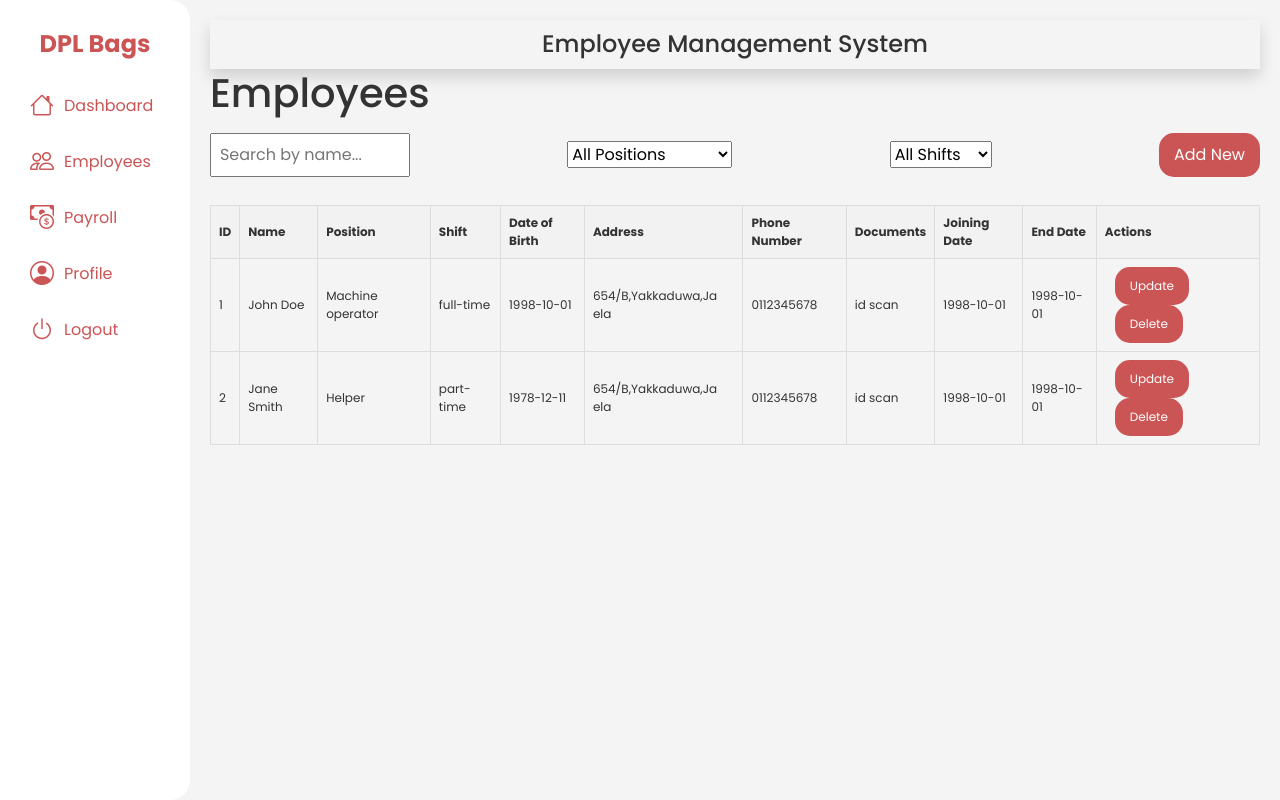
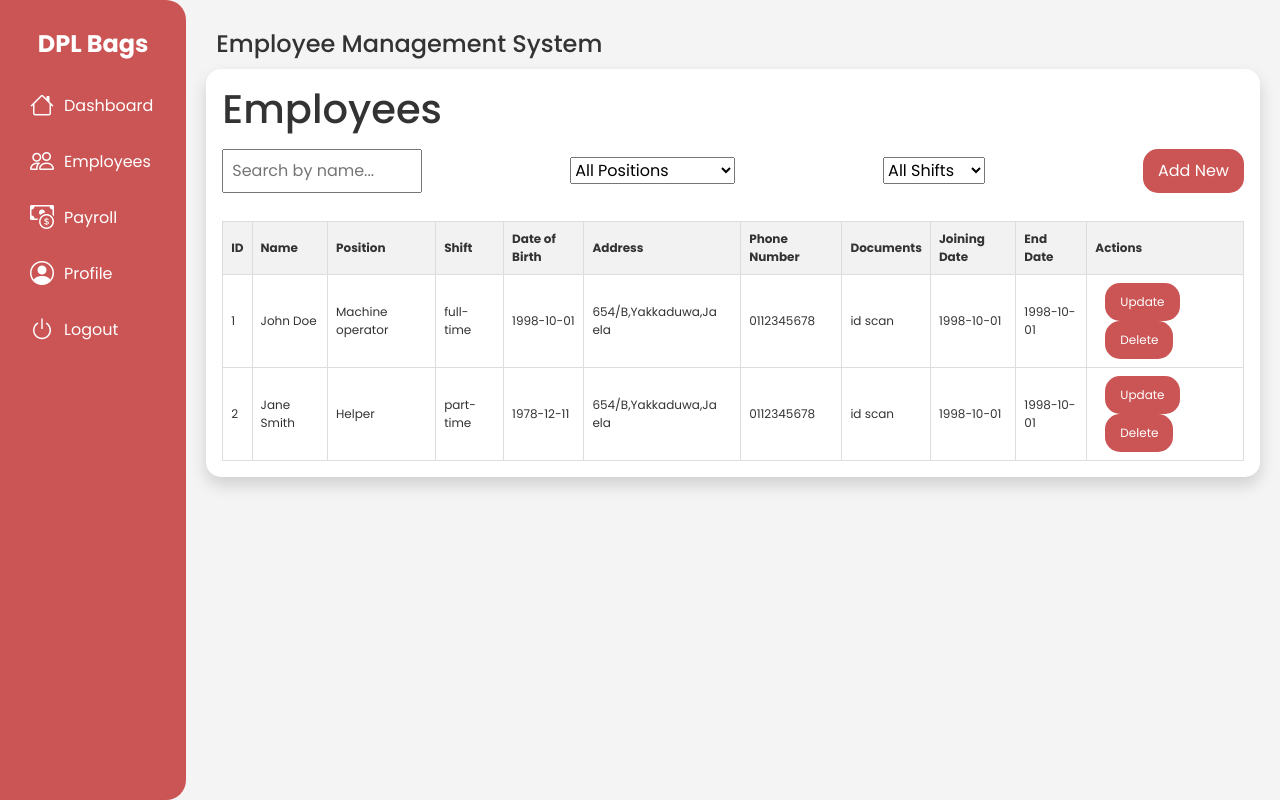
Before and after one commit to Dushani-Ranasinghe/payroll-system, a React (Create React App) app in the folder client/: page /dashboard/employees in a window 1280 px wide. Built offline with nearby package versions, Linux system fonts and the light colour scheme.

Commit message:
Changed colors

```diff
--- a/client/src/pages/Employees.js
+++ b/client/src/pages/Employees.js
@@ -35,7 +35,7 @@ const Employees = () => {
   });
 
   return (
-    <div>
+    <div className="employee-container">
       <h1>Employees</h1>
       <div className="navbar">
         <input
--- a/client/src/styles/Dashboard.css
+++ b/client/src/styles/Dashboard.css
@@ -9,8 +9,8 @@
 
 .dashboard-sidebar {
     width: 200px;
-    background-color: white;
-    color: #cb5454;
+    background-color: #cb5454;
+    color:white ;
     min-height: 100vh;
     padding: 10px 20px;
     display: flex;
@@ -22,7 +22,7 @@
 .dashboard-header {
     margin: 1rem auto;
     font-weight: bold;
-    color: #cb5454;
+    color: white;
     font-size: 1.5rem;
     text-decoration: none !important;
 }
@@ -38,7 +38,7 @@
 }
 
 .dashboard-nav-link {
-    color: #cb5454;
+    color: white;
     text-decoration: none;
     display: flex;
     align-items: center;
@@ -47,8 +47,8 @@
 }
 
 .dashboard-nav-link:hover {
-    background-color: #cb5454;
-    color: white;
+    background-color: white;
+    color: #cb5454;
     border-radius: 10px;
     text-decoration: none;
 }
@@ -69,9 +69,8 @@
 
 .dashboard-header-bar {
     display: flex;
-    justify-content: center;
+    justify-content: left;
     padding: 10px;
-    box-shadow: 0 0.5rem 1rem rgba(0, 0, 0, 0.15);
 }
 
 .dashboard-title {
--- a/client/src/styles/Employees.css
+++ b/client/src/styles/Employees.css
@@ -1,3 +1,9 @@
+.employee-container{
+  background-color: white;
+  padding: 1rem;
+  box-shadow: 0 0.5rem 1rem rgba(0, 0, 0, 0.15);
+  border-radius: 15px;
+}
 .navbar {
     display: flex;
     justify-content: space-between;
```
